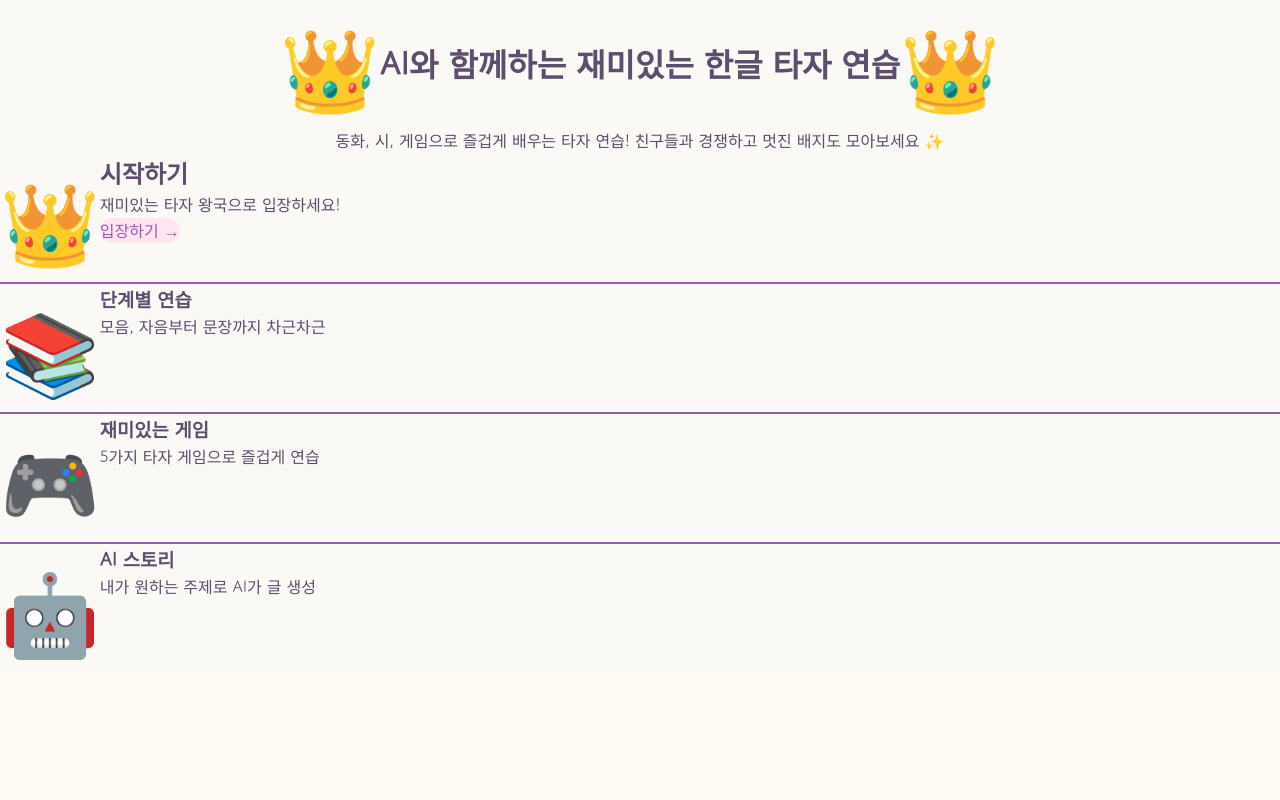
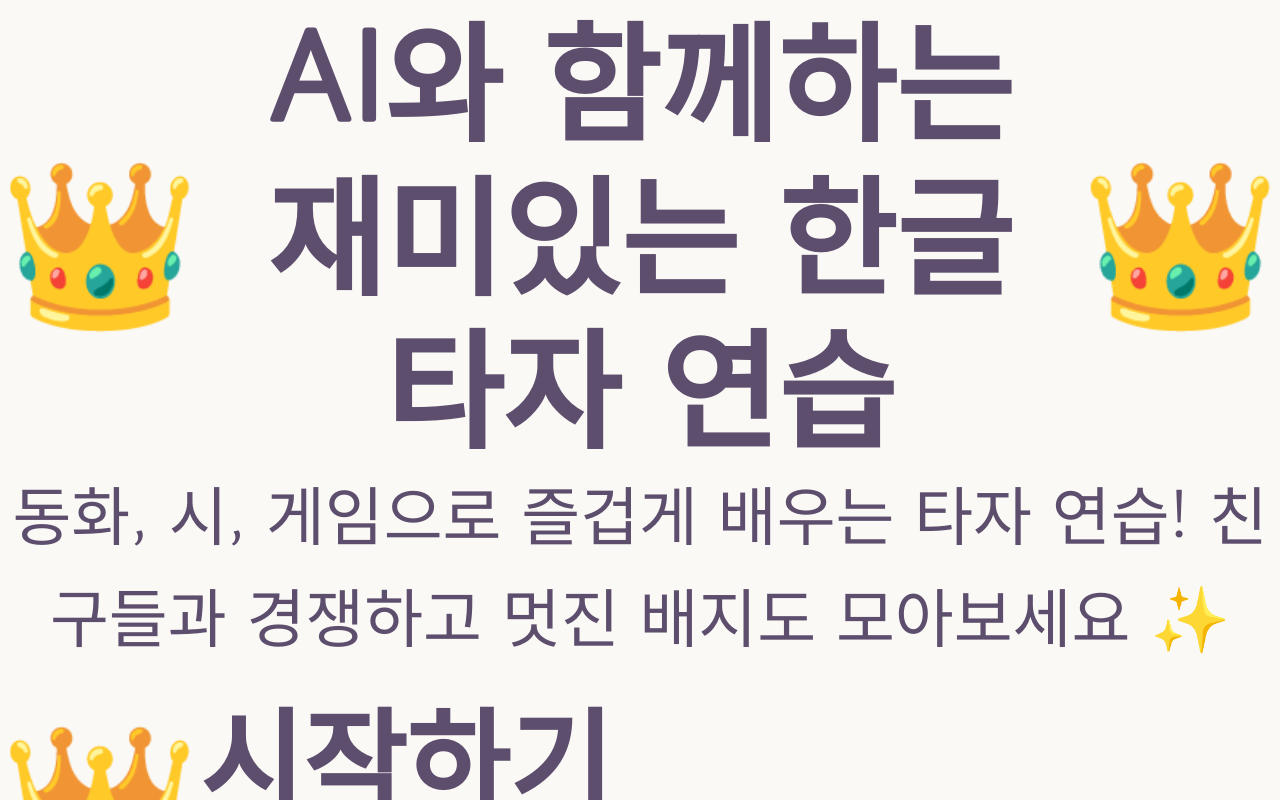
Before and after one commit to Ingyu87/taja, a Next.js app in the folder Desktop/taja/: page / in a window 1280 px wide. Shown: the top 800 px of the page. Built offline with nearby package versions, Linux system fonts and the light colour scheme.

Commit message:
Massively increase home page font sizes for better readability

```diff
--- a/Desktop/taja/app/page.tsx
+++ b/Desktop/taja/app/page.tsx
@@ -7,19 +7,19 @@ export default function Home() {
   const router = useRouter();
 
   return (
-    <div className="flex flex-col items-center py-12 px-8"
+    <div className="flex flex-col items-center py-16 px-8"
       style={{ backgroundColor: '#FAF9F6' }}>
-      <div className="text-center max-w-2xl mx-auto flex flex-col gap-0 w-full">
+      <div className="text-center max-w-6xl mx-auto flex flex-col gap-0 w-full">
         {/* 메인 타이틀 */}
-        <div className="space-y-6 mb-12">
-          <div className="flex items-center justify-center gap-6">
-            <span style={{ fontSize: '5rem' }}>👑</span>
-            <h1 className="text-4xl font-bold" style={{ color: '#5D4E6D' }}>
+        <div className="space-y-10 mb-20">
+          <div className="flex items-center justify-center gap-10">
+            <span style={{ fontSize: '10rem' }}>👑</span>
+            <h1 className="font-bold" style={{ color: '#5D4E6D', fontSize: '8rem', lineHeight: '1.2' }}>
               AI와 함께하는 재미있는 한글 타자 연습
             </h1>
-            <span style={{ fontSize: '5rem' }}>👑</span>
+            <span style={{ fontSize: '10rem' }}>👑</span>
           </div>
-          <p className="text-2xl" style={{ color: '#5D4E6D' }}>
+          <p className="font-semibold" style={{ color: '#5D4E6D', fontSize: '4rem' }}>
             동화, 시, 게임으로 즐겁게 배우는 타자 연습! 친구들과 경쟁하고 멋진 배지도 모아보세요 ✨
           </p>
         </div>
@@ -37,17 +37,18 @@ export default function Home() {
                 router.push('/login');
               }
             }}
-            className="bg-white p-8 cursor-pointer hover:bg-gray-50 transition-colors border-b-2"
+            className="bg-white p-16 cursor-pointer hover:bg-gray-50 transition-colors border-b-2"
             style={{ borderColor: '#9B59B6' }}
           >
-            <div className="flex items-start gap-6">
-              <span style={{ fontSize: '5rem' }}>👑</span>
+            <div className="flex items-start gap-12">
+              <span style={{ fontSize: '10rem' }}>👑</span>
               <div className="flex-1 text-left">
-                <h2 className="text-4xl font-bold mb-4" style={{ color: '#5D4E6D' }}>시작하기</h2>
-                <p className="text-2xl mb-6" style={{ color: '#5D4E6D' }}>재미있는 타자 왕국으로 입장하세요!</p>
-                <span className="text-2xl px-8 py-4 inline-block rounded-full font-bold" style={{
+                <h2 className="font-bold mb-8" style={{ color: '#5D4E6D', fontSize: '7rem' }}>시작하기</h2>
+                <p className="mb-10 font-semibold" style={{ color: '#5D4E6D', fontSize: '4rem' }}>재미있는 타자 왕국으로 입장하세요!</p>
+                <span className="px-16 py-8 inline-block rounded-full font-bold" style={{
                   backgroundColor: '#FFE5F0',
-                  color: '#9B59B6'
+                  color: '#9B59B6',
+                  fontSize: '4rem'
                 }}>
                   입장하기 →
                 </span>
@@ -56,14 +57,14 @@ export default function Home() {
           </div>
 
           {/* 섹션 2: 단계별 연습 */}
-          <div className="bg-white p-8 border-b-2" style={{ borderColor: '#9B59B6' }}>
-            <div className="flex items-start gap-6">
-              <span style={{ fontSize: '5rem' }}>📚</span>
+          <div className="bg-white p-16 border-b-2" style={{ borderColor: '#9B59B6' }}>
+            <div className="flex items-start gap-12">
+              <span style={{ fontSize: '10rem' }}>📚</span>
               <div className="flex-1 text-left">
-                <h3 className="text-4xl font-bold mb-2" style={{ color: '#5D4E6D' }}>
+                <h3 className="font-bold mb-6" style={{ color: '#5D4E6D', fontSize: '7rem' }}>
                   단계별 연습
                 </h3>
-                <p className="text-2xl" style={{ color: '#5D4E6D' }}>
+                <p className="font-semibold" style={{ color: '#5D4E6D', fontSize: '4rem' }}>
                   모음, 자음부터 문장까지 차근차근
                 </p>
               </div>
@@ -71,14 +72,14 @@ export default function Home() {
           </div>
 
           {/* 섹션 3: 재미있는 게임 */}
-          <div className="bg-white p-8 border-b-2" style={{ borderColor: '#9B59B6' }}>
-            <div className="flex items-start gap-6">
-              <span style={{ fontSize: '5rem' }}>🎮</span>
+          <div className="bg-white p-16 border-b-2" style={{ borderColor: '#9B59B6' }}>
+            <div className="flex items-start gap-12">
+              <span style={{ fontSize: '10rem' }}>🎮</span>
               <div className="flex-1 text-left">
-                <h3 className="text-4xl font-bold mb-2" style={{ color: '#5D4E6D' }}>
+                <h3 className="font-bold mb-6" style={{ color: '#5D4E6D', fontSize: '7rem' }}>
                   재미있는 게임
                 </h3>
-                <p className="text-2xl" style={{ color: '#5D4E6D' }}>
+                <p className="font-semibold" style={{ color: '#5D4E6D', fontSize: '4rem' }}>
                   5가지 타자 게임으로 즐겁게 연습
                 </p>
               </div>
@@ -86,14 +87,14 @@ export default function Home() {
           </div>
 
           {/* 섹션 4: AI 스토리 */}
-          <div className="bg-white p-8">
-            <div className="flex items-start gap-6">
-              <span style={{ fontSize: '5rem' }}>🤖</span>
+          <div className="bg-white p-16">
+            <div className="flex items-start gap-12">
+              <span style={{ fontSize: '10rem' }}>🤖</span>
               <div className="flex-1 text-left">
-                <h3 className="text-4xl font-bold mb-2" style={{ color: '#5D4E6D' }}>
+                <h3 className="font-bold mb-6" style={{ color: '#5D4E6D', fontSize: '7rem' }}>
                   AI 스토리
                 </h3>
-                <p className="text-2xl" style={{ color: '#5D4E6D' }}>
+                <p className="font-semibold" style={{ color: '#5D4E6D', fontSize: '4rem' }}>
                   내가 원하는 주제로 AI가 글 생성
                 </p>
               </div>
```
